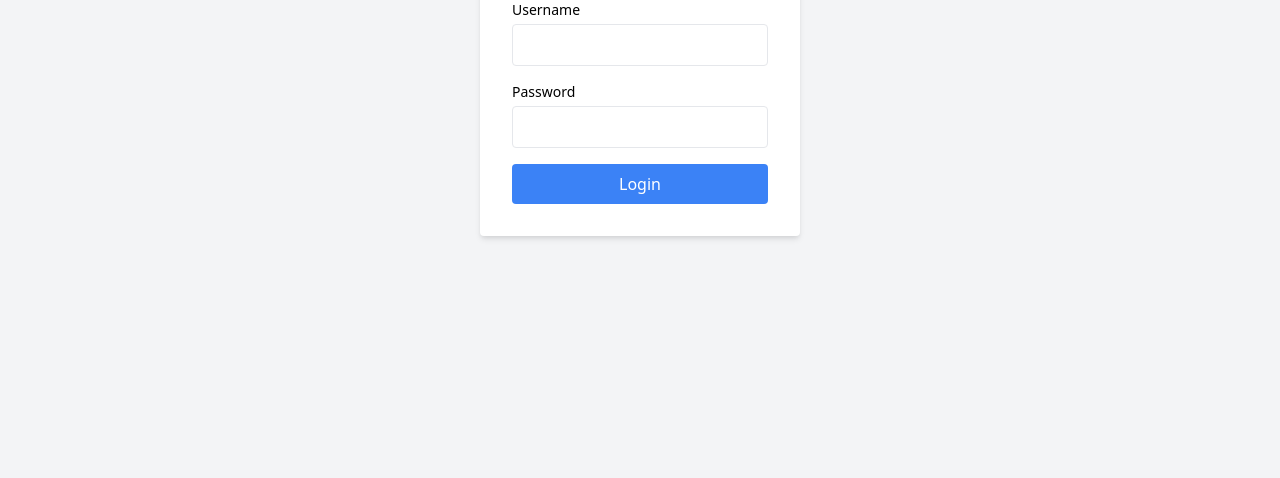
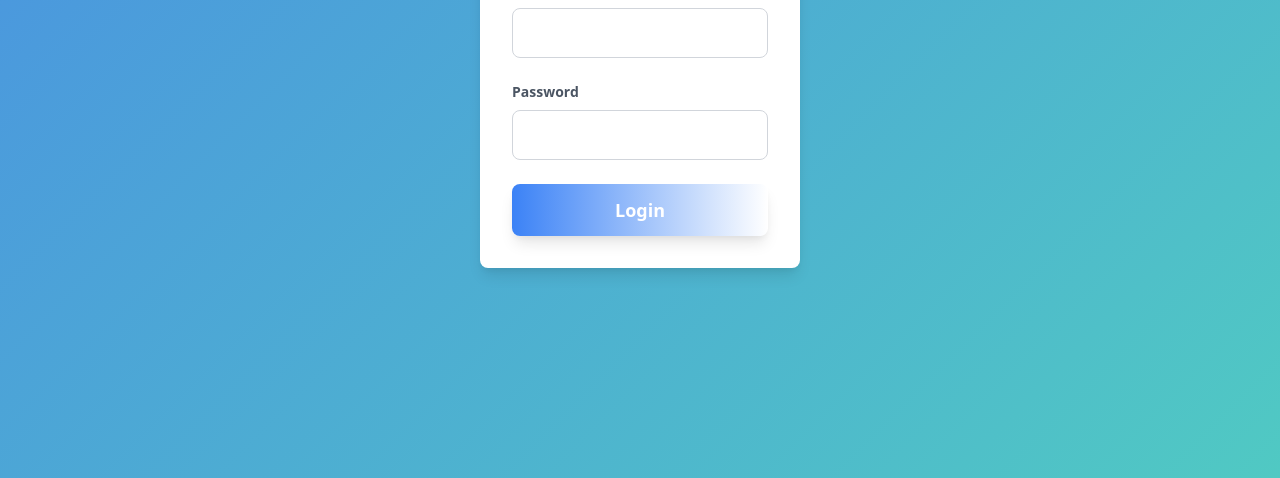
Before and after one commit to mercadojeron/sinkssys.github.io, a plain HTML site: page index.html in a window 1280 px wide. Shown: the part 322-800 px from the top of the page. Drawn offline with nearby package versions, Linux system fonts and the light colour scheme.

Commit message:
(message)

```diff
--- a/index.html
+++ b/index.html
@@ -5,20 +5,36 @@
   <meta name="viewport" content="width=device-width, initial-scale=1.0">
   <title>Login - Sinks R Us</title>
   <link href="https://cdn.jsdelivr.net/npm/tailwindcss@2.2.19/dist/tailwind.min.css" rel="stylesheet">
+  <style>
+    body {
+      background: linear-gradient(135deg, #4a90e2, #50c9c3);
+    }
+    .login-box {
+      transition: transform 0.3s ease-in-out;
+    }
+    .login-box:hover {
+      transform: translateY(-5px);
+    }
+    input:focus {
+      border-color: #50c9c3;
+      outline: none;
+      box-shadow: 0 0 5px #50c9c3;
+    }
+  </style>
 </head>
-<body class="bg-gray-100 flex justify-center items-center h-screen">
-  <div class="bg-white p-8 rounded shadow-md w-80">
-    <h2 class="text-2xl font-bold text-center mb-4">Login</h2>
+<body class="flex justify-center items-center h-screen">
+  <div class="bg-white p-8 rounded-lg shadow-lg w-80 login-box">
+    <h2 class="text-3xl font-extrabold text-center mb-6 text-gray-700">Welcome Back!</h2>
     <form action="employee_list.html" method="GET">
-      <div class="mb-4">
-        <label for="username" class="block text-sm font-medium">Username</label>
-        <input type="text" id="username" name="username" class="mt-1 p-2 w-full border rounded" required>
+      <div class="mb-6">
+        <label for="username" class="block text-sm font-semibold text-gray-600">Username</label>
+        <input type="text" id="username" name="username" class="mt-2 p-3 w-full border border-gray-300 rounded-lg focus:ring-2 focus:ring-blue-500 transition duration-200" required>
       </div>
-      <div class="mb-4">
-        <label for="password" class="block text-sm font-medium">Password</label>
-        <input type="password" id="password" name="password" class="mt-1 p-2 w-full border rounded" required>
+      <div class="mb-6">
+        <label for="password" class="block text-sm font-semibold text-gray-600">Password</label>
+        <input type="password" id="password" name="password" class="mt-2 p-3 w-full border border-gray-300 rounded-lg focus:ring-2 focus:ring-blue-500 transition duration-200" required>
       </div>
-      <button type="submit" class="w-full bg-blue-500 text-white py-2 rounded hover:bg-blue-700">Login</button>
+      <button type="submit" class="w-full bg-gradient-to-r from-blue-500 to-teal-500 text-white py-3 rounded-lg font-semibold text-lg shadow-lg hover:shadow-xl transition duration-300 hover:bg-gradient-to-r hover:from-blue-700 hover:to-teal-700">Login</button>
     </form>
   </div>
 </body>
```
